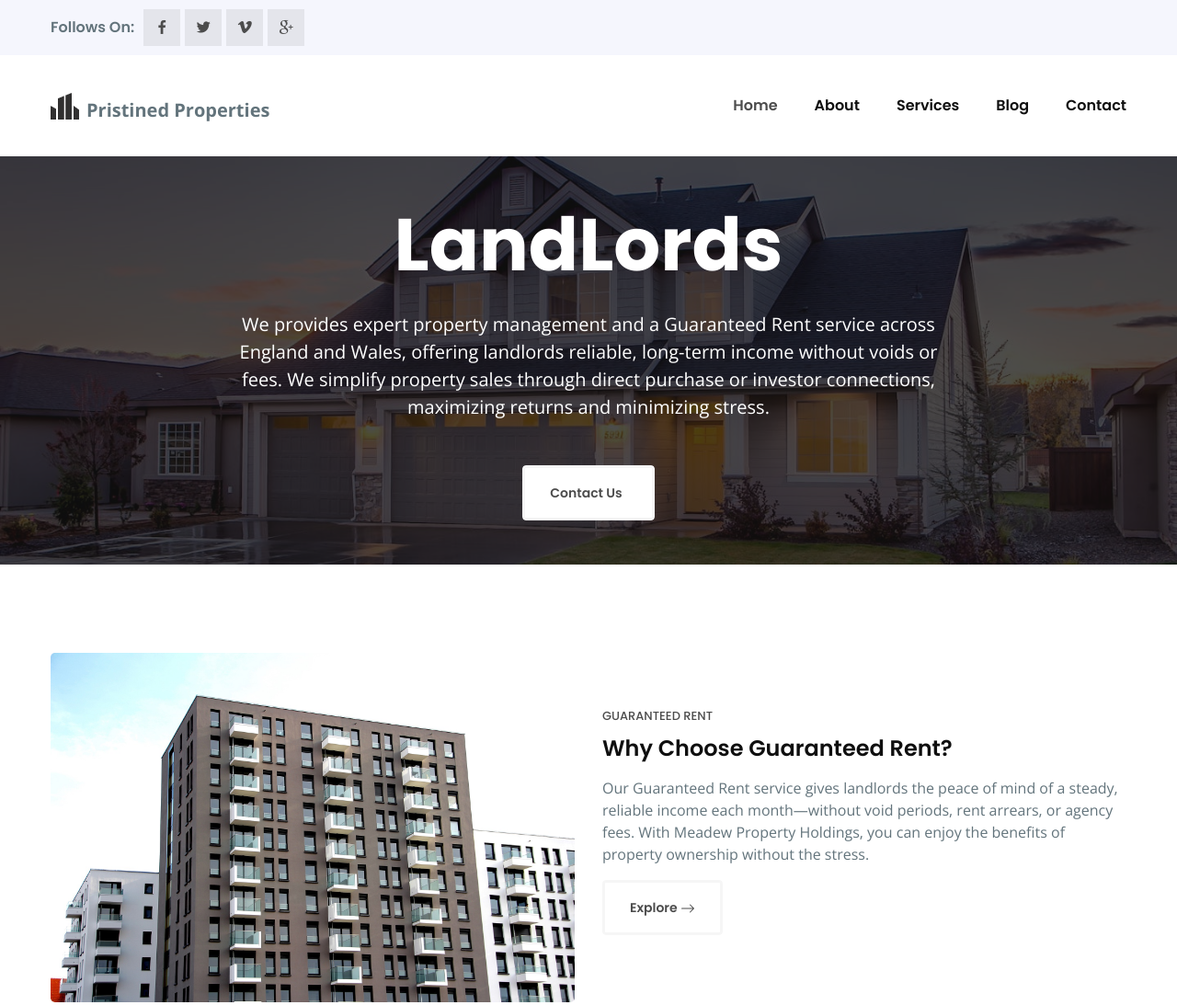
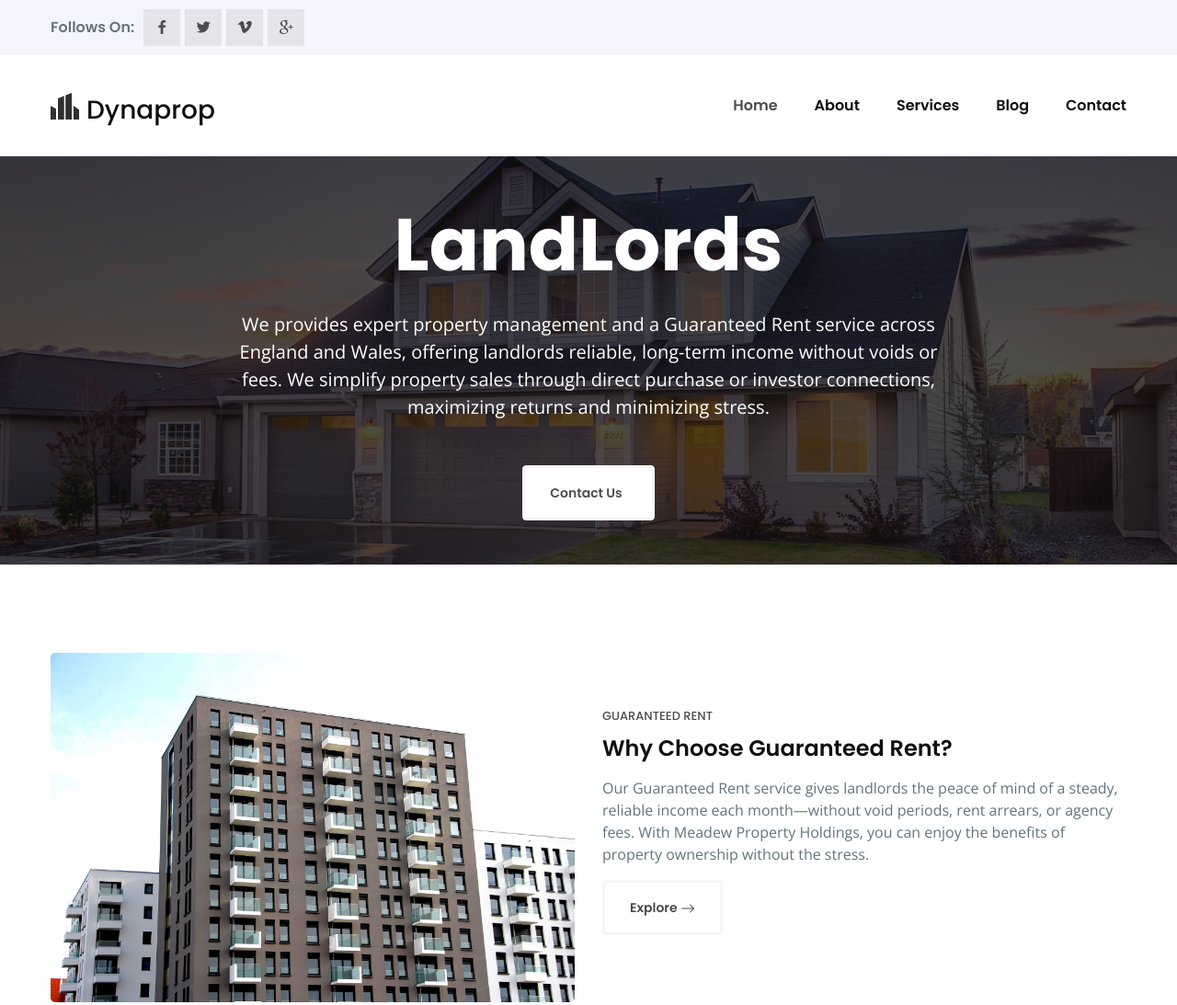
Before and after one commit to lewisuzoma/property.github.io, a plain HTML site: page landlords.html in a window 1280 px wide. Shown: the top 1093 px of the page at 92% size. Drawn offline with nearby package versions, Linux system fonts and the light colour scheme; files whose address does not match are found by name.

Commit message:
name update

```diff
--- a/landlords.html
+++ b/landlords.html
@@ -4,13 +4,13 @@
     <head>
         <meta charset="UTF-8" />
         <meta name="viewport" content="width=device-width, initial-scale=1.0" />
-        <title>Pristined Properties</title>
+        <title>Dynaprop</title>
         <!-- Favicons Icons -->
         <link rel="apple-touch-icon" sizes="180x180" href="assets/images/favicons/apple-touch-icon.png" />
         <link rel="icon" type="image/png" sizes="32x32" href="assets/images/favicons/favicon-32x32.png" />
         <link rel="icon" type="image/png" sizes="16x16" href="assets/images/favicons/favicon-16x16.png" />
         <link rel="manifest" href="assets/images/favicons/site.webmanifest" />
-        <meta name="description" content="Pristined Properties" />
+        <meta name="description" content="Dynaprop" />
 
         <!-- fonts -->
         <link rel="preconnect" href="https://fonts.googleapis.com">
@@ -167,8 +167,10 @@
 
                                     <div class="logo-box-style1">
                                         <a href="index.html" class="d-flex align-items-center gap-2">
-                                            <img src="assets/images/resources/logo-3.png" alt="Pristined Properties" title="">
-                                            <span class="fw-bold fs-5" style="margin-bottom: -10px;">Pristined Properties</span>
+                                            <img src="assets/images/resources/logo-3.png" alt="Dynaprop" title="">
+                                            <span class="fw-bold fs-5" style="margin-bottom: -10px;">
+                                                <h3>Dynaprop</h3>
+                                            </span>
                                         </a>
                                     </div>
 
@@ -604,7 +606,7 @@
                         <div class="container">
                             <div class="bottom-inner">
                                 <div class="copyright">
-                                    <p>Copyright &copy; 2024 <a href="index.html">Pristined Properties.</a> All Rights Reserved.</p>
+                                    <p>Copyright &copy; 2024 <a href="index.html">Dynaprop.</a> All Rights Reserved.</p>
                                 </div>
                             </div>
                         </div>
```
Also changed, not shown: development.html (+7 -5 lines), guaranteedrent.html (+7 -5 lines), index.html (+7 -5 lines), investors.html (+7 -5 lines), management.html (+7 -5 lines), partners.html (+7 -5 lines), portfolios.html (+7 -5 lines), propertysales.html (+7 -5 lines), sourcing.html (+7 -5 lines).
